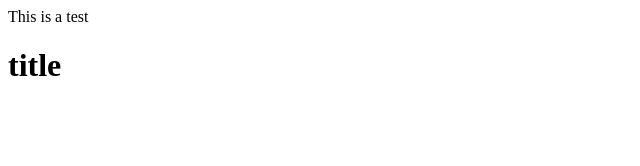
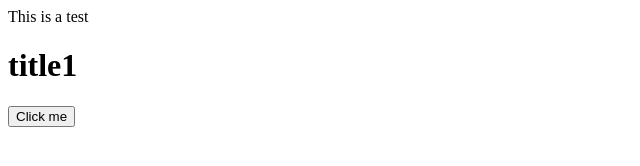
Before and after one commit to Amiiradeng/simple-web, a plain HTML site: page index.html in a window 1280 px wide. Shown: the whole page, without its empty margins (0-640 px from the left). Drawn offline with Linux system fonts and the light colour scheme.

Commit message:
added click me button

```diff
--- a/index.html
+++ b/index.html
@@ -8,6 +8,7 @@
 </head>
 <body>
     This is a test
-    <h1>title</h1>
+    <h1>title1</h1>
+    <button>Click me</button>
 </body>
 </html>
```
